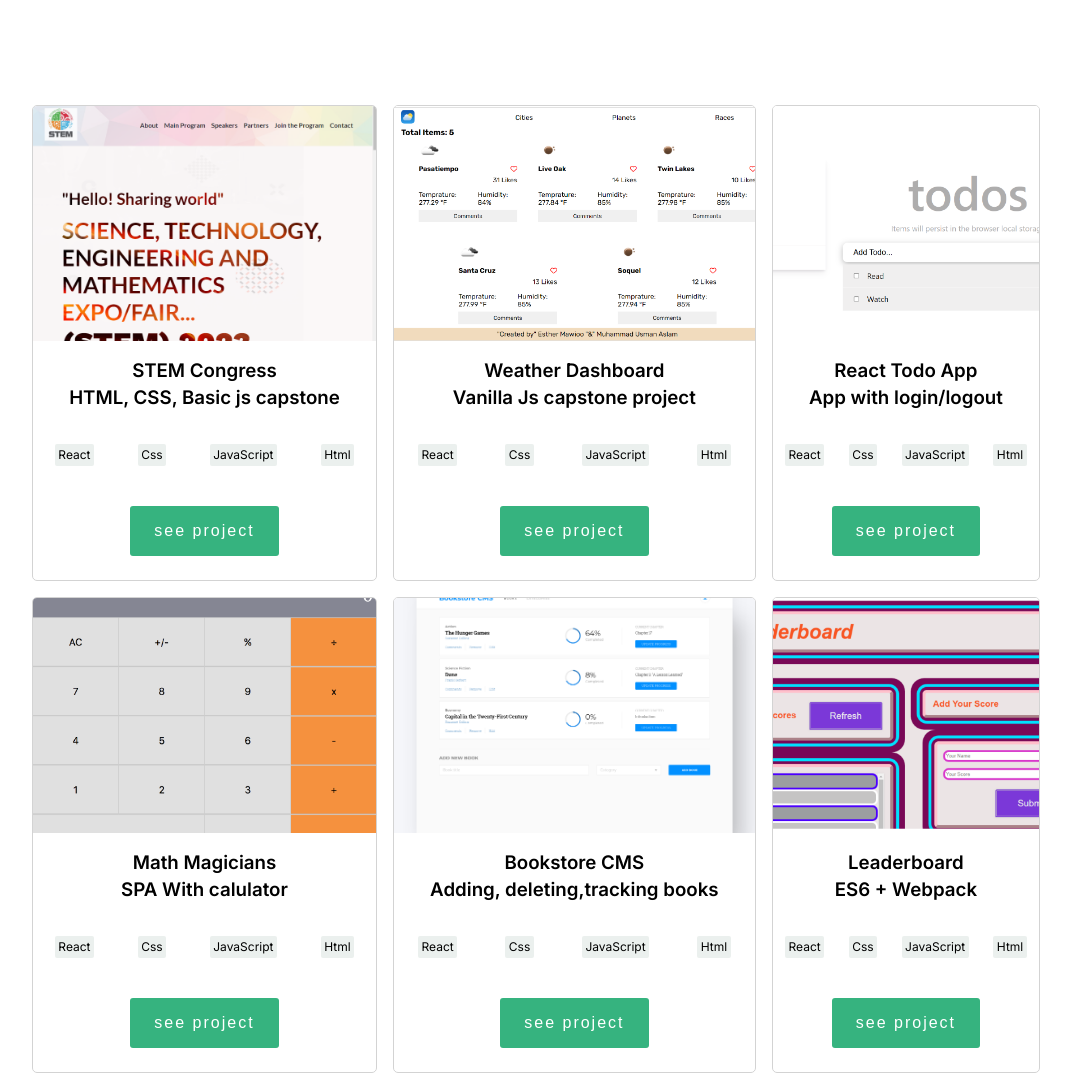
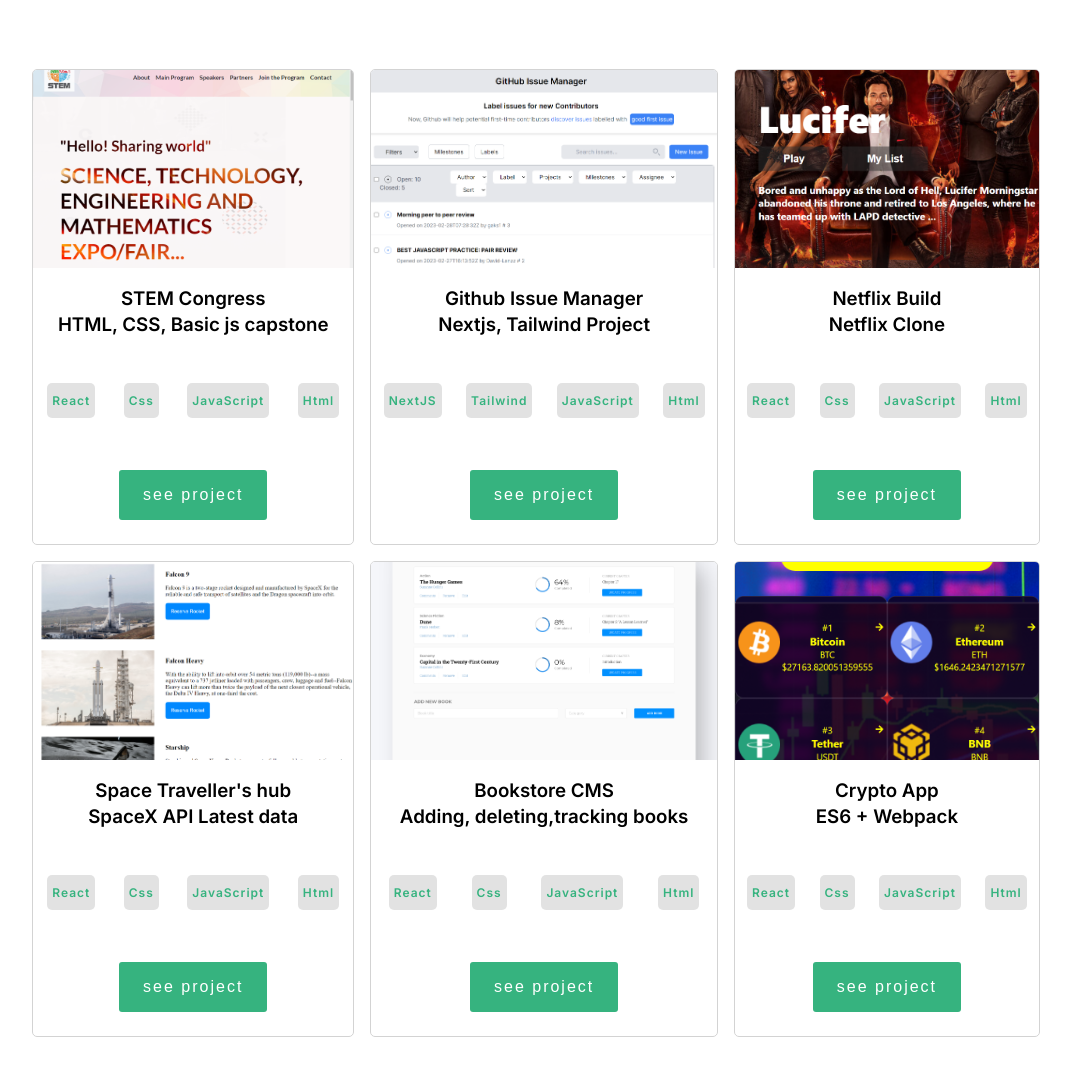
Before and after one commit to mumo-esther/-Portfolio, a plain HTML site: page index.html in a window 1280 px wide. Shown: the part 781-1857 px from the top of the page, without its empty margins (104-1175 px from the left). Drawn offline with Linux system fonts and the light colour scheme.

Commit message:
Update Projects and general portfolio

```diff
--- a/cards.js
+++ b/cards.js
@@ -30,23 +30,23 @@ const cards = [
 
   {
     id: 2,
-    img: "./images/weather-dashboard.PNG",
-    title: "  Weather Dashboard",
-    h3: "Vanilla Js capstone project",
+    img: "./images/issuemanager.png",
+    title: "Github Issue Manager",
+    h3: "Nextjs, Tailwind Project",
     technologies: {
-      html: "Html",
-      react: "React",
-      css: "Css",
+      Github: "Github",
+      react: "NextJS",
+      css: "Tailwind",
       javscript: "JavaScript",
-      Github: "Github",
+      html: 'Html',
       terminal: "Terminal",
     },
     seelive: "see live",
     source: "source",
     description:
       "Weather Dashboard is a weather application which displays the weather of cities in the form of list from Openweathermap API.",
-    livelink: "https://muhammadusmanaslam.github.io/Weather-Dashboard/dist/",
-    seesourcelink: "https://github.com/mumo-esther/Weather-Dashboard.git",
+    livelink: "https://github-issue-manager.vercel.app/",
+    seesourcelink: "https://github.com/mumo-esther/github-issue-manager",
     seeproject: "see project",
     modalh3: "Keeping track of hundreds of components",
     modalimage1: "images/seelive.png",
@@ -57,9 +57,38 @@ const cards = [
 
   {
     id: 3,
-    img: "./images/todos.PNG",
-    title: "React Todo App",
-    h3: "App with login/logout",
+    img: "./images/netflix-build.png",
+    title: "Netflix Build",
+    h3: "Netflix Clone",
+    technologies: {
+      firebase: "firebase",
+      react: "React",
+      css: "Css",
+      javscript: "JavaScript",
+      html: "Html",
+      Github: "Github",
+      terminal: "Terminal",
+      codepen: "Codepen",
+    },
+    seelive: "see live",
+    source: "source",
+    description:
+      "Clone—This web app clone offers a learning experience and allows users to explore various movies worldwide, including original netflix series, horror, romance, action, comedy movies . Please note that it does not provide streaming services.",
+    livelink: "https://netflix-build-14c63.web.app/",
+    seesourcelink: "https://github.com/mumo-esther/netflix-build",
+    seeproject: "see project",
+    modalh3: "Keeping track of hundreds of components",
+    modalimage1: "images/seelive.png",
+    modalimage2: "images/white-github.png",
+    desktopsnapshoot:"./images/netflix.png",
+    mobilesnapshoot: "./images/netflix-build.png",
+  },
+
+  {
+    id: 4,
+    img: "./images/spacehub.png",
+    title: "Space Traveller's hub",
+    h3: "SpaceX API Latest data",
     technologies: {
       react: "React",
       css: "Css",
@@ -75,46 +104,15 @@ const cards = [
     seelive: "see live",
     source: "source",
     description:
-      "This Project, divided into several parts, is very comprehensive, and covers all main concepts about React, from the very basics to some intermediate topics. Todo App, Form and also a react hamburger menu",
-    livelink: "https://react-todos-ibas.vercel.app/",
-    seesourcelink: "https://github.com/mumo-esther/React-todo-App.git",
+      "This is a web application for a company that provides commercial and scientific spacetravel services which allows users to book rockets and join selected space missions. It uses live data from the SpaceX API.",
+    livelink: "https://space-travellers-hub-cvy1.onrender.com/",
+    seesourcelink: "https://github.com/mumo-esther/React-group-project-space-travellers-hub",
     seeproject: "see project",
-    modalh3: "Keeping track of hundreds of components",
+    modalh3: "Keeping track of Live SpaceX data",
     modalimage1: "images/seelive.png",
     modalimage2: "images/white-github.png",
-    desktopsnapshoot: "./images/logged todo.PNG",
-    mobilesnapshoot: "./images/logged todo.PNG",
-  },
-
-  {
-    id: 4,
-    img: "./images/calculator.png",
-    title: "Math Magicians",
-    h3: "SPA With calulator",
-    technologies: {
-      react: "React",
-      css: "Css",
-      javscript: "JavaScript",
-      html: "Html",
-      ror: "Ruby on Rails",
-      codekit: "Codekit",
-      Github: "Github",
-      bootstrap: "Bootstrap",
-      terminal: "Terminal",
-      codepen: "Codepen",
-    },
-    seelive: "see live",
-    source: "source",
-    description:
-      "The Math magicians is a website for all fans of mathematics. It is a Single Page App (SPA) that allows users to: Make simple calculations. Read a random math-related quote.",
-    livelink: "https://math-magician-seven.vercel.app/",
-    seesourcelink: "https://app-pokemon-webapp.netlify.app/",
-    seeproject: "see project",
-    modalh3: "Keeping track of hundreds of components",
-    modalimage1: "images/seelive.png",
-    modalimage2: "images/white-github.png",
-    desktopsnapshoot: "./images/math_magicians_home.png",
-    mobilesnapshoot: "./images/math_magicians_home.png",
+    desktopsnapshoot: "./images/spacehub.png",
+    mobilesnapshoot: "./images/spacehub.png",
   },
 
   {
@@ -137,10 +135,10 @@ const cards = [
     seelive: "see live",
     source: "source",
     description: "Display a list of books, Add a book, Remove a selected book",
-    livelink: "https://app-pokemon-webapp.netlify.app/",
-    seesourcelink: "https://app-pokemon-webapp.netlify.app/",
+    livelink: "https://bookstore-xpp0.onrender.com/",
+    seesourcelink: "https://github.com/mumo-esther/Bookstore",
     seeproject: "see project",
-    modalh3: "Keeping track of hundreds of components",
+    modalh3: "Keeping track of your books and reading progress",
     modalimage1: "images/seelive.png",
     modalimage2: "images/white-github.png",
     desktopsnapshoot: "./images/bookstore.png",
@@ -149,8 +147,8 @@ const cards = [
 
   {
     id: 6,
-    img: "./images/leaderboard.PNG",
-    title: "Leaderboard",
+    img: "./images/cryptoapp.png",
+    title: "Crypto App",
     h3: "ES6 + Webpack",
     technologies: {
       react: "React",
@@ -164,15 +162,15 @@ const cards = [
     seelive: "see live",
     source: "source",
     description:
-      "The leaderboard website displays scores submitted by different players. It also allows you to submit your score. All data is preserved thanks to the external Leaderboard API service This is built using ES6 and Webpack!",
-    livelink: "https://leaderboard-mutf.onrender.com",
+      "This is a web application that allows users to explore Cryptocurrencies data related to a variety of categories. The webapp retrieves data from the coin stats API to gather data such as cryptocurrency exchanges.",
+    livelink: "https://cypto-app.onrender.com/",
     seesourcelink: "https://github.com/mumo-esther/Leaderboard.git",
     seeproject: "see project",
-    modalh3: "Keeping track of hundreds of components",
+    modalh3: "Keeping track of hundreds of coins data froms coinstats API",
     modalimage1: "images/seelive.png",
     modalimage2: "images/white-github.png",
-    desktopsnapshoot: "./images/leaderboard.PNG",
-    mobilesnapshoot: "./images/leaderboard.PNG",
+    desktopsnapshoot: "./images/desktopcrypto.png",
+    mobilesnapshoot: "./images/cryptoapp.png",
   },
 ];
 
@@ -390,3 +388,13 @@ cards.forEach((card) => {
     });
   });
 });
+
+const scrollButton = document.getElementById('scrollButton');
+
+scrollButton.addEventListener('click', function () {
+    const nextPageYPosition = window.innerHeight;
+    window.scrollTo({
+        top: nextPageYPosition,
+        behavior: 'smooth'
+    });
+});
--- a/style.css
+++ b/style.css
@@ -253,14 +253,19 @@ footer p {
     padding-top: 1em;
   }
 
-  .header-nav-desktop li {
+  .header-nav-desktop a {
     list-style: none;
-    padding: 0;
+    padding: 0 10px;
     font-size: 18px;
     line-height: 42px;
     font-weight: bold;
     color: #42526e;
     cursor: pointer;
+  }
+
+  .header-nav-desktop a:hover {
+    text-decoration: underline;
+    color: #008552;
   }
 
   .headline {
@@ -366,11 +371,14 @@ footer p {
 }
 
 .card-work > .card-tags > li {
-  background: #ebf0ee;
+  background: rgba(128, 128, 128, 0.226);
+  color: var(--color-primary);
   font-size: 12px;
-  padding: 0.3em;
-  margin: 0 0.1em;
-  border-radius: 2px;
+  font-weight: bold;
+  letter-spacing: 1px;
+  padding: 10px 5px;
+  margin: 1em 0.5em;
+  border-radius: 5px;
 }
 
 .card-work-details-mobile {
```
Also changed, not shown: index.html (+23 -36 lines), images/cryptoapp.png (added), images/desktopcrypto.png (added), images/issue-manager.png (added), images/issuemanager.png (added), images/netflix-build.png (added), images/spacehub.png (added), 1 other file.
